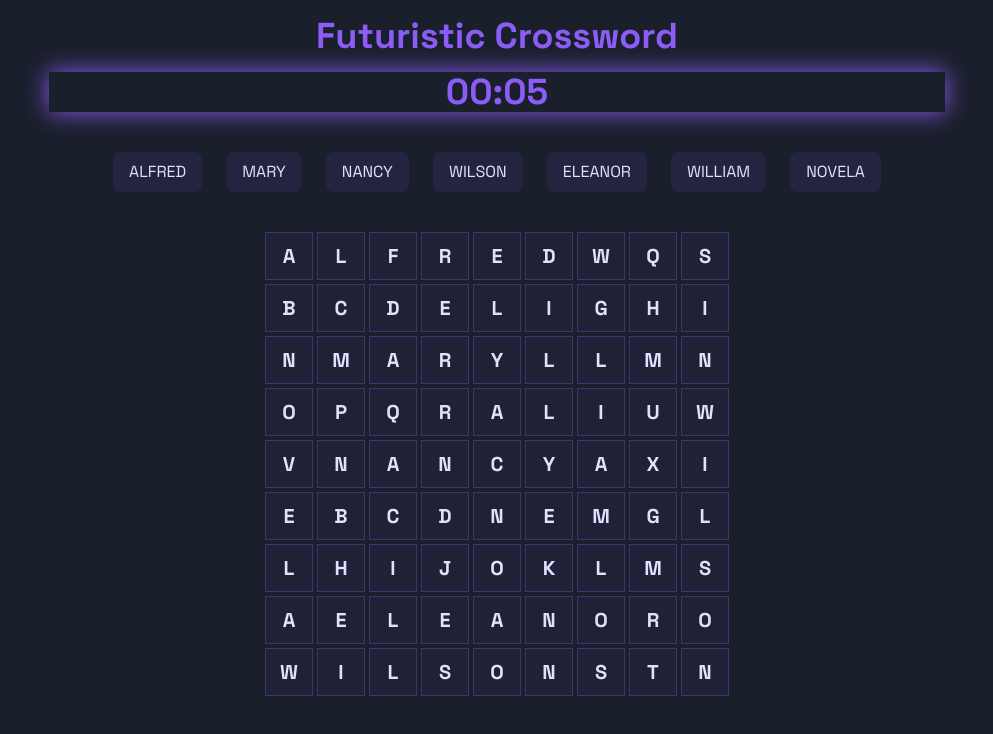
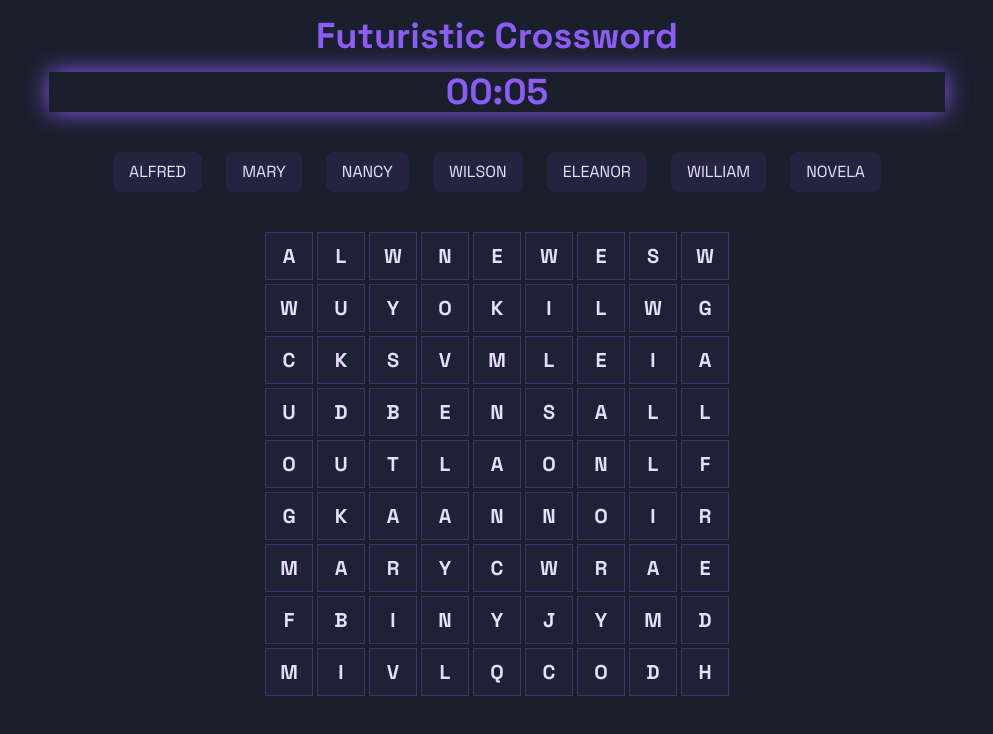
Before and after one commit to DrJones000/crossword-puzzle, a React (Vite) app: page / in a window 1280 px wide. Shown: the top 734 px of the page, without its empty margins (143-1136 px from the left). Built offline with nearby package versions, Linux system fonts and the light colour scheme.

Commit message:
Refresh game on completion
Implement functionality to refresh the game and randomly reposition the words after the game is completed.
[skip gpt_engineer]

```diff
--- a/src/pages/Index.tsx
+++ b/src/pages/Index.tsx
@@ -4,24 +4,108 @@ import WordList from '../components/WordList';
 import CrosswordGrid from '../components/CrosswordGrid';
 
 const WORDS = ['ALFRED', 'MARY', 'NANCY', 'WILSON', 'ELEANOR', 'WILLIAM', 'NOVELA'];
+const GRID_SIZE = 9;
 
-const INITIAL_GRID = [
-  ['A', 'L', 'F', 'R', 'E', 'D', 'W', 'Q', 'S'],
-  ['B', 'C', 'D', 'E', 'L', 'I', 'G', 'H', 'I'],
-  ['N', 'M', 'A', 'R', 'Y', 'L', 'L', 'M', 'N'],
-  ['O', 'P', 'Q', 'R', 'A', 'L', 'I', 'U', 'W'],
-  ['V', 'N', 'A', 'N', 'C', 'Y', 'A', 'X', 'I'],
-  ['E', 'B', 'C', 'D', 'N', 'E', 'M', 'G', 'L'],
-  ['L', 'H', 'I', 'J', 'O', 'K', 'L', 'M', 'S'],
-  ['A', 'E', 'L', 'E', 'A', 'N', 'O', 'R', 'O'],
-  ['W', 'I', 'L', 'S', 'O', 'N', 'S', 'T', 'N'],
-];
+const generateEmptyGrid = () => {
+  return Array(GRID_SIZE).fill(null).map(() =>
+    Array(GRID_SIZE).fill('')
+  );
+};
+
+const canPlaceWord = (
+  grid: string[][],
+  word: string,
+  row: number,
+  col: number,
+  isVertical: boolean
+) => {
+  if (isVertical && row + word.length > GRID_SIZE) return false;
+  if (!isVertical && col + word.length > GRID_SIZE) return false;
+
+  for (let i = 0; i < word.length; i++) {
+    const currentRow = isVertical ? row + i : row;
+    const currentCol = isVertical ? col : col + i;
+    const existingLetter = grid[currentRow][currentCol];
+
+    if (existingLetter && existingLetter !== word[i]) {
+      return false;
+    }
+  }
+  return true;
+};
+
+const placeWord = (
+  grid: string[][],
+  word: string,
+  row: number,
+  col: number,
+  isVertical: boolean
+) => {
+  const newGrid = grid.map(row => [...row]);
+  for (let i = 0; i < word.length; i++) {
+    if (isVertical) {
+      newGrid[row + i][col] = word[i];
+    } else {
+      newGrid[row][col + i] = word[i];
+    }
+  }
+  return newGrid;
+};
+
+const generateRandomGrid = () => {
+  let grid = generateEmptyGrid();
+  const placedWords: string[] = [];
+
+  // Try to place each word
+  for (const word of WORDS) {
+    let placed = false;
+    let attempts = 0;
+    const maxAttempts = 100;
+
+    while (!placed && attempts < maxAttempts) {
+      const isVertical = Math.random() > 0.5;
+      const row = Math.floor(Math.random() * GRID_SIZE);
+      const col = Math.floor(Math.random() * GRID_SIZE);
+
+      if (canPlaceWord(grid, word, row, col, isVertical)) {
+        grid = placeWord(grid, word, row, col, isVertical);
+        placed = true;
+        placedWords.push(word);
+      }
+      attempts++;
+    }
+  }
+
+  // Fill remaining empty cells with random letters
+  const letters = 'ABCDEFGHIJKLMNOPQRSTUVWXYZ';
+  for (let i = 0; i < GRID_SIZE; i++) {
+    for (let j = 0; j < GRID_SIZE; j++) {
+      if (!grid[i][j]) {
+        grid[i][j] = letters[Math.floor(Math.random() * letters.length)];
+      }
+    }
+  }
+
+  return grid;
+};
 
 const Index = () => {
-  const [grid] = useState(INITIAL_GRID);
+  const [grid, setGrid] = useState<string[][]>(() => generateRandomGrid());
   const [activeLetters, setActiveLetters] = useState<{ row: number; col: number }[]>([]);
   const [completedWords, setCompletedWords] = useState<string[]>([]);
   const [foundWordCells, setFoundWordCells] = useState<{ row: number; col: number }[]>([]);
+
+  useEffect(() => {
+    if (completedWords.length === WORDS.length) {
+      const timer = setTimeout(() => {
+        setGrid(generateRandomGrid());
+        setCompletedWords([]);
+        setFoundWordCells([]);
+        setActiveLetters([]);
+      }, 3000); // Wait for fall animation to complete
+      return () => clearTimeout(timer);
+    }
+  }, [completedWords]);
 
   const checkWord = (letters: { row: number; col: number }[]) => {
     const word = letters
@@ -39,26 +123,21 @@ const Index = () => {
   const handleLetterClick = (row: number, col: number) => {
     const letterPos = { row, col };
 
-    // Check if the letter is already selected
     const letterIndex = activeLetters.findIndex(
       pos => pos.row === row && pos.col === col
     );
 
     setActiveLetters(prev => {
       if (letterIndex !== -1) {
-        // If the letter is the last one selected, remove it
         if (letterIndex === prev.length - 1) {
           const newActive = prev.slice(0, -1);
           console.log('Letter deselected');
           return newActive;
         }
-        // If it's not the last letter, don't allow deselection
         return prev;
       }
 
-      // Add new letter
       const newActive = [...prev, letterPos];
-      // Check if we formed a word
       setTimeout(() => checkWord(newActive), 100);
       return newActive;
     });
```
